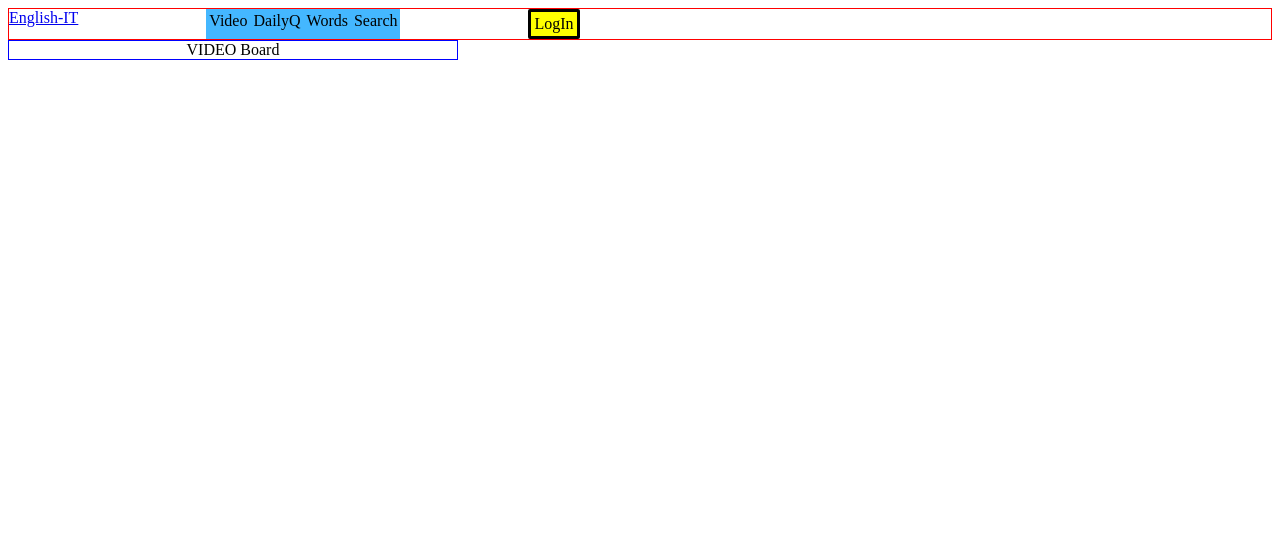
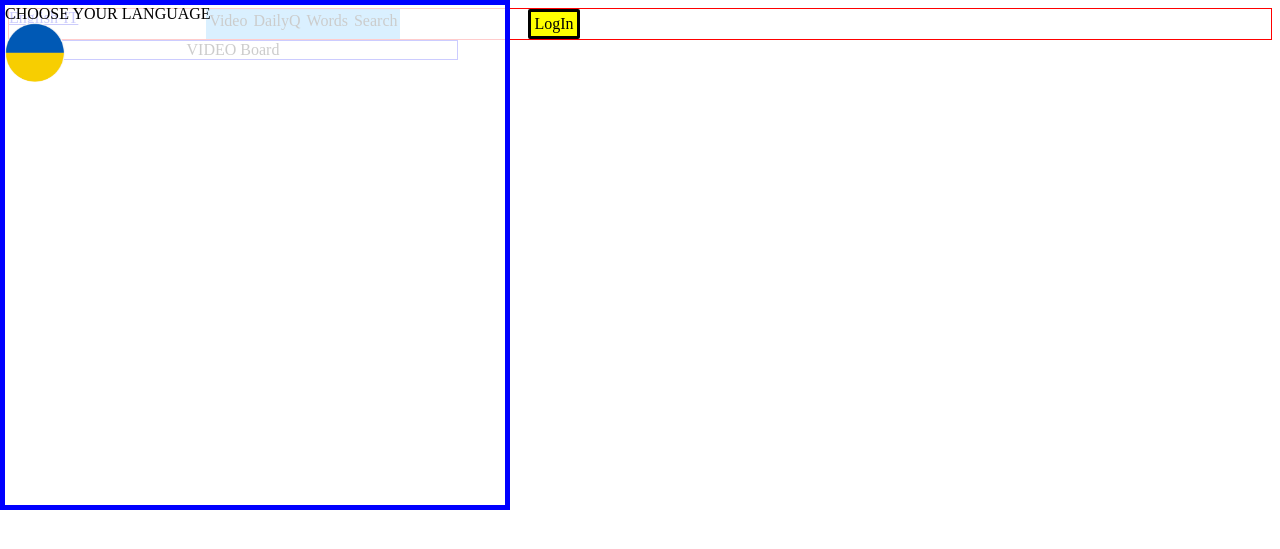
Before and after one commit to GeorgeDombrovskyi/try_to_php, a PHP site: page / in a window 1280 px wide. Shown: the top 549 px of the page. Run offline with PHP 8.4, Linux system fonts and the light colour scheme.

Commit message:
add lang

```diff
--- a/css/main.css
+++ b/css/main.css
@@ -101,3 +101,29 @@ input::placeholder {
     height: 50px;
     border-radius: 25px;
 }
+
+.avatar{
+    display: flex;
+    justify-content: center;
+    align-items: center;
+}
+
+.chooseLang{
+  width: 500px;
+  height: 500px;
+  display: none;
+  border:solid blue 5px;
+  position: absolute;
+  top:0;
+  left:0;
+  background-color: rgba(255, 255, 255, 0.8);
+}
+
+.flag{
+  width: 60px;
+  border-radius: 50%;
+}
+
+.flag:hover{
+  border: solid blue;
+}
--- /dev/null
+++ b/dictionaries/mainPageDict.js
@@ -0,0 +1,21 @@
+let trns = {
+    'goToReg':['', 'Go to registration', 'Створити обліковий запис'],
+    'goToLog':['', 'Go to login', 'В мене вже є обліковий запис'],
+    'logBut': ['', 'Log in', 'Увійти'],
+    'warnSymb': ['', 'eeennn', 'uuuaaa']
+
+}
+
+
+
+
+
+
+
+// добавити по зонах переклади
+
+// переробити виводи перекладів під сскрипт
+
+// переробити назви змінних тут й в виводі аватар та логін
+
+// добавити прапори і мови
--- a/index.php
+++ b/index.php
@@ -7,7 +7,11 @@
     <title>Page Title</title>
     <!-- <meta name='viewport' content='width=device-width, initial-scale=1'> -->
     <link rel='stylesheet' type='text/css' media='screen' href='css/main.css'>
+    <script src='js/checkLanguage.js'></script>
+    <script src='dictionaries/mainPageDict.js'></script>
+
 </head>
+
 
 <body>
     <!------------------------------  TOP MENU  ------------------------------>
@@ -34,6 +38,7 @@
                 <script>
                     let i = <?=$_COOKIE['userAvatar']?>;
                     document.getElementById('accArea').innerHTML = '<img src="images/avatar'+i.userAvatar+'.png" class="chooseAvatar">'
+
                 </script>
 
             <?php endif;?>
@@ -54,9 +59,9 @@
                     <br><br>
                     <input type="text" name="log-password" placeholder="Your Password">
                     <br><br>
-                    <button type="submit" name="log-loginButton">LogIn</button>
+                    <button type="submit" class="logBut" name="log-loginButton"><script>document.querySelector('.logBut').innerHTML=trns.logBut[lang]</script></button>
                     <br><br>
-                    <a class="txtHoverLight" onclick="changeLogReg('registUser')">Go to Registration</a>
+                    <a class="txtHoverLight goToReg" onclick="changeLogReg('registUser')"><script>document.querySelector('.goToReg').innerHTML=trns.goToReg[lang]</script></a>
                     <br><br>
                 </form>
 
@@ -78,11 +83,15 @@
                     <br><br>
                     <button type="submit" name="reg-loginButton">Registration</button>
                     <br><br>
-                    <a class="txtHoverLight" onclick="changeLogReg('checkUser')">Go to Login</a>
+                    <a class="txtHoverLight goToLog" onclick="changeLogReg('checkUser')"><script>document.querySelector('.goToLog').innerHTML=trns.goToLog[lang]</script></a>
                 </form>
 
-                <div class="warnSymb" style="display:none"> You used symbols!</div>
+
+                <div class="warnSymb" style="display:none">
+                    <script>document.querySelector('.warnSymb').innerHTML=trns.warnSymb[lang]</script> </div>
+
                 <div class="warnLenLog" style="display:none"> Login must be 4-20 symbols!</div>
+
                 <div class="warnLenPass" style="display:none"> Password must be 4-20 symbols!</div>
                 <div class="warnRep" style="display:none"> Password does not match!</div>
                 <div class="warnNotUser" style="display:none"> Didnt found this User!</div>
@@ -90,13 +99,16 @@
 
             <?php else: ?>
 
-                <div id="accAva"></div>
+                <div id="accAva" class="avatar">
+                    <img src="images/uaFlag.png" style="width:100px; border-radius:50%">
+                    <img src="images/avatar3.png " style="width:70px; border-radius:50%; position:absolute; border:solid 4px white;">
+                </div>
                 <div id="userLogin"></div>
 
                 <a href="php/exitUser.php">Exit</a>
 
                 <script>
-                    document.getElementById('accAva').innerHTML = '<img src="images/avatar'+i.userAvatar+'.png" class="chooseAvatar">'
+                    // document.getElementById('accAva').innerHTML = '<img src="images/avatar'+i.userAvatar+'.png" class="chooseAvatar">'
                     document.getElementById('userLogin').innerHTML = i.login;
                 </script>
 
@@ -110,7 +122,16 @@
 
     </div>
 
-    <!-- <a href="?reload=true"></a> -->
+
+
+<div class="chooseLang">
+    CHOOSE YOUR LANGUAGE<br>
+    <img src="images/uaFlag.png" class="flag" onclick="chooseLang('2')">
+
+</div>
+
+
+
 
 </body>
 
@@ -119,7 +140,17 @@
 <!-- <script src='js/main.js'></script> -->
 <script src='js/bigBoard.js'></script>
 
+
+
+
 <script src="https://code.jquery.com/jquery-3.6.0.min.js"></script>
 <script src="js/login.js"></script>
+<!-- <script src='js/translate.js'></script> -->
+<script>
+                        console.log('our lang ', lang)
+                        if(lang == 1){
+                            document.querySelector('.chooseLang').style.display="block"
+                        }
+</script>
 
 </html>
--- /dev/null
+++ b/js/checkLanguage.js
@@ -0,0 +1,12 @@
+let lang = localStorage.getItem('eit_lang');
+lang = parseInt(lang);
+
+if (!lang || parseInt(lang) > 2 || parseInt(lang) < 1) {
+    localStorage.setItem('eit_lang', '1');
+    lang = 1;
+}
+
+function chooseLang(el){
+    localStorage.setItem('eit_lang', el);
+    location.reload();
+}
--- a/js/login.js
+++ b/js/login.js
@@ -22,7 +22,7 @@ $(document).ready(function () {
 
 
     // For check value on this speccial symbols
-    let symb = /['";\-\/':<>|,^()!*_{}=%\\&+#$]|echo/g;
+    let symb = /['";\-\/':<>|,^()!*_{}=%\\&+@#$]|echo/g;
 
     // Check values on match with special symbols
     var matchesLogin = login.match(symb);
--- a/js/wow.js
+++ /dev/null
@@ -1 +0,0 @@
-console.log('wow')
--- a/php/your_php_script.php
+++ /dev/null
@@ -1,5 +0,0 @@
-<?php
-if (isset($_POST['command'])) {
-    $command = $_POST['command'];
-    echo '<script> console.log("ok")</script>';
-}
```
Also changed, not shown: js/myScript.js (deleted, +0 -8 lines), images/uaFlag.png (added), 3 other files.
